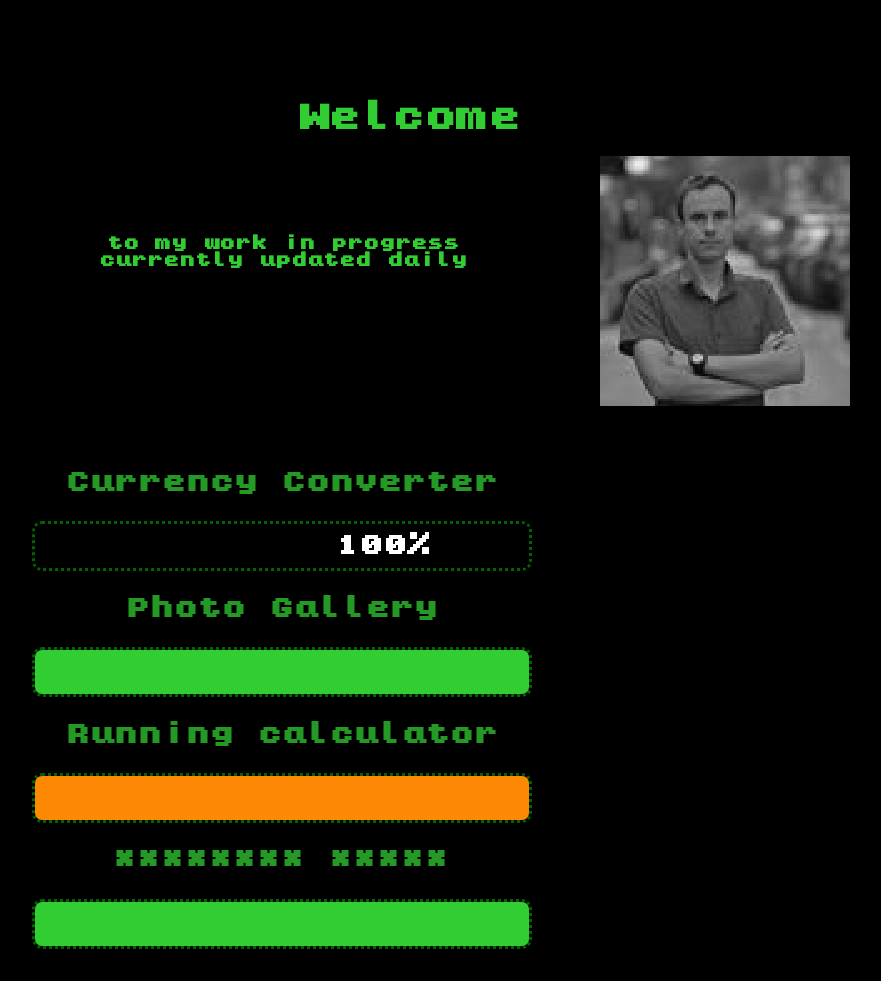
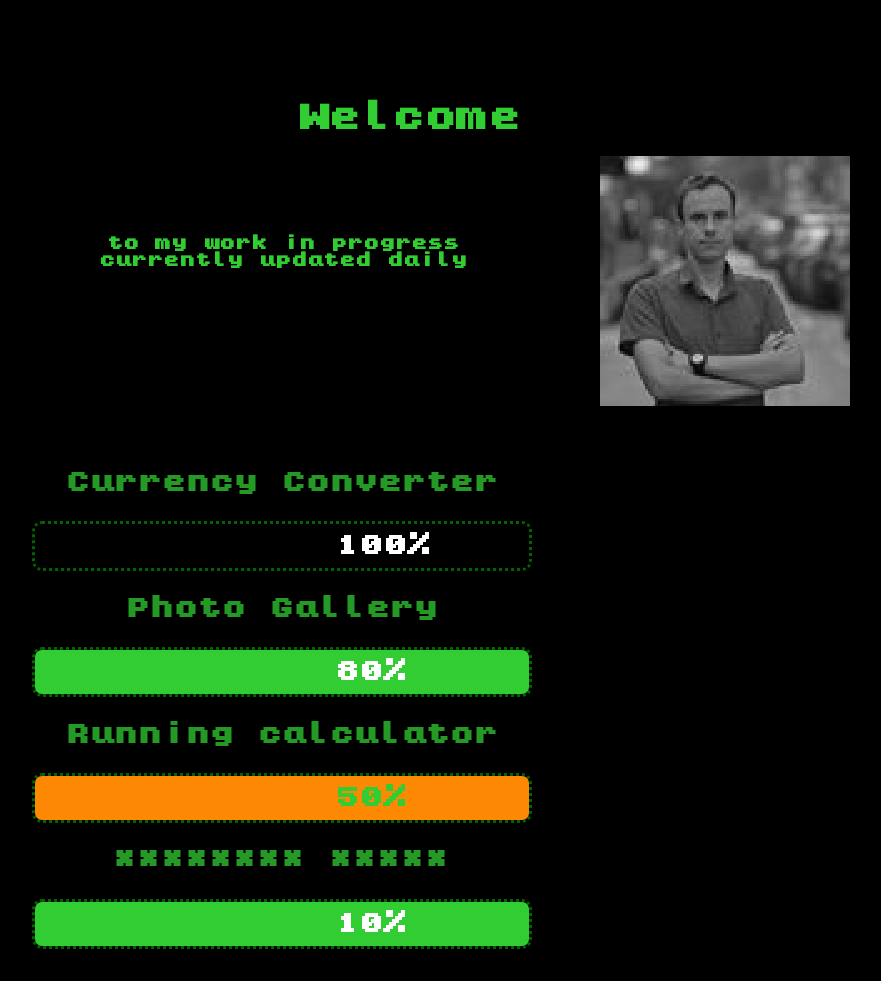
Before and after one commit to i-atanasov/redirectory, a plain HTML site: page index.html in a window 1280 px wide. Shown: the whole page, without its empty margins (232-1113 px from the left). Drawn offline with Linux system fonts and the light colour scheme.

Commit message:
Update index.html

```diff
--- a/index.html
+++ b/index.html
@@ -34,11 +34,12 @@
             <a href="https://i-atanasov.github.io/photoGallery/" target="_blank" title="Visit my gallery>>>">
                 <h2>Photo Gallery<br><br>
                     <svg class="progBar" width="500" height="50">
-                        <text fill="white" id="textBar" x="300" y="30">80%</text>
                         <rect id="rect" x="00" y="00" width="500" height="50" style="fill:rgba(50, 205, 50, 1);">
                             <animate attributeName="width" attributeType="XML" begin="0s" dur="1s" fill="freeze" from="00" to="400" />
                             <animate attributeName="fill" attributeType="CSS" from="red" to="rgba(50, 205, 50, 1);" begin="0s" dur="2s" fill="freeze" />
                         </rect>
+                        <text fill="white" id="textBar" x="300" y="30">80%</text>
+
                     </svg>
                 </h2>
 
@@ -49,11 +50,11 @@
             <a id="secondLink" href="https://i-atanasov.github.io/runningCalculator/" target="_black" title="Ultimate running calculator>>>">
                 <h2>Running calculator<br><br>
                     <svg class="progBar" width="500" height="50">
-                        <text fill="limegreen" id="textBar" x="300" y="30">50%</text>
                         <rect id="rect" x="0" y="0" width="500" height="50" style="fill:rgba(252, 136, 3, 1);">
                             <animate attributeName="width" attributeType="XML" begin="0s" dur="1s" fill="freeze" from="0" to="250" />
                             <animate attributeName="fill" attributeType="CSS" from="maroon" to="yellow" begin="0s" dur="1.5s" fill="freeze" />
                         </rect>
+                        <text fill="limegreen" id="textBar" x="300" y="30">50%</text>
 
                     </svg>
                 </h2>
@@ -63,11 +64,11 @@
             <a href=#  title="title="Available soon..."">
                 <h2>******** *****<br><br>
                     <svg class="progBar" width="500" height="50">
-                        <text fill="limegreen" id="textBar" x="300" y="30">10%</text>
                         <rect id="rect" x="0" y="0" width="500" height="50" style="fill:rgba(50, 205, 50, 1);">
                             <animate attributeName="width" attributeType="XML" begin="0s" dur="1s" fill="freeze" from="0" to="50" />
                             <animate attributeName="fill" attributeType="CSS" from="maroon" to="red" begin="0s" dur="2s" fill="freeze" />
                         </rect>
+                        <text fill="white" id="textBar" x="300" y="30">10%</text>
 
                     </svg>
                 </h2>
```
